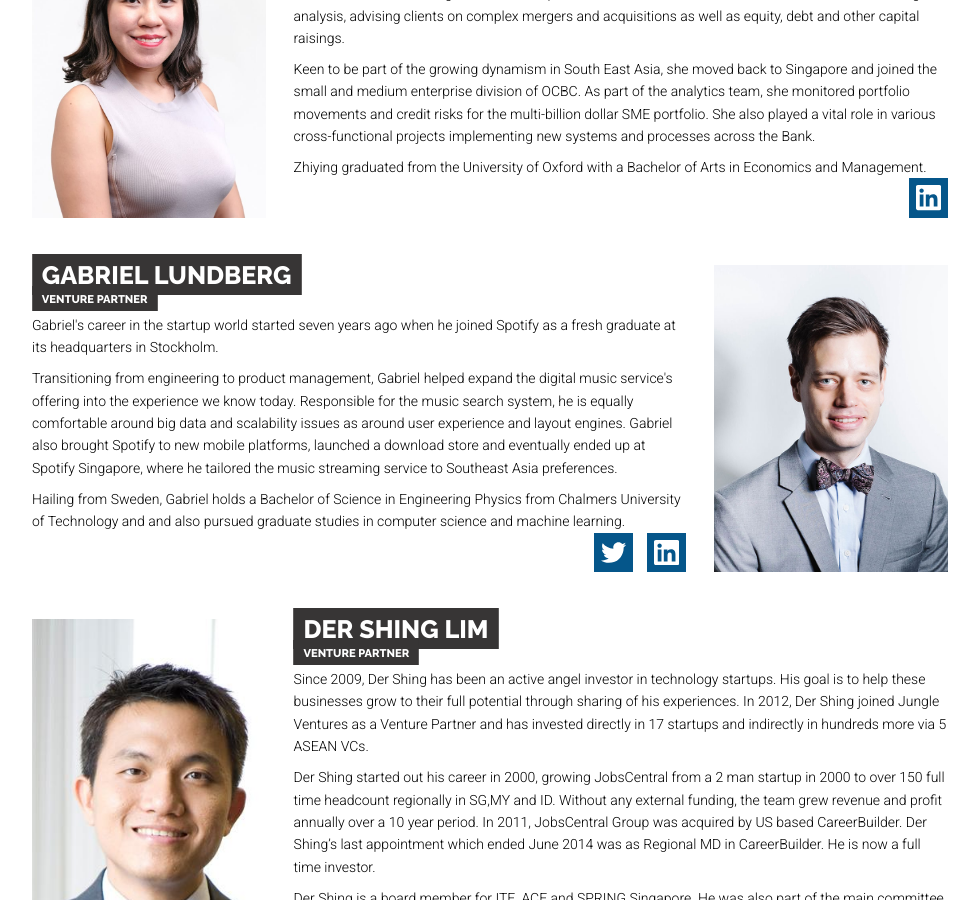
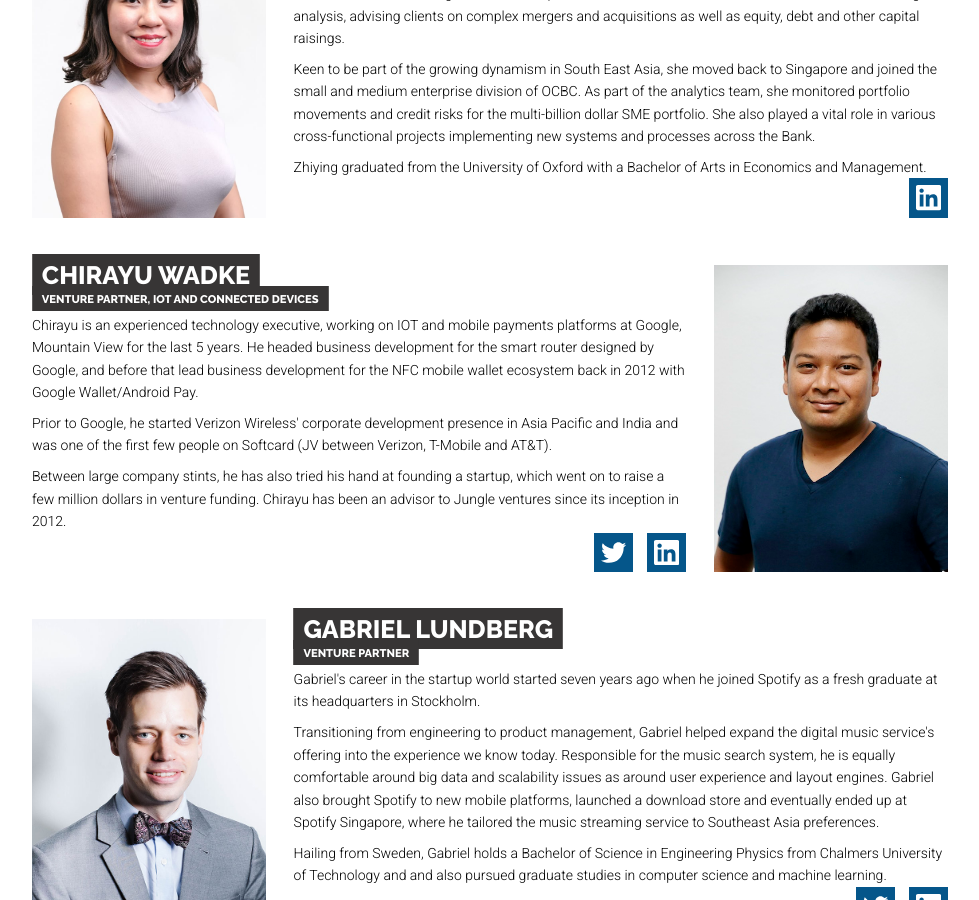
Before and after one commit to SeedPlus/seedplus.github.io, a Jekyll site: the page built from 04_team.html, in a window 1280 px wide and 900 px high, scrolled down 1587 px. Shown: the whole window, without its empty margins (150-1129 px from the left). Built offline with Jekyll 4.4.1, drawn with Linux system fonts in a browser that asks for light colours.

Commit message:
Update 04_team.html
fixing chirayu post exit

```diff
--- a/04_team.html
+++ b/04_team.html
@@ -64,6 +64,20 @@ permalink: /team/
   </div>
 </div>
 <div class='info-group'>
+  <div class='bio-image bio-portrait' style='background-image: url("/images/chirayu.jpg")'></div>
+  <div class='info-item'>
+    <h3>Chirayu Wadke</h3><br/>
+    <span class='subtitle'>Venture Partner, IoT and connected devices</span>
+    <p>Chirayu is an experienced technology executive, working on IOT and mobile payments platforms at Google, Mountain View for the last 5 years. He headed business development for the smart router designed by Google, and before that lead business development for the NFC mobile wallet ecosystem back in 2012 with Google Wallet/Android Pay.</p>
+    <p>Prior to Google, he started Verizon Wireless' corporate development presence in Asia Pacific and India and was one of the first few people on Softcard (JV between Verizon, T-Mobile and AT&amp;T).</p>
+    <p>Between large company stints, he has also tried his hand at founding a startup, which went on to raise a few million dollars in venture funding. Chirayu has been an advisor to Jungle ventures since its inception in 2012.</p>
+    <div class='bio-contact'>
+      <a href="https://twitter.com/chirayuwadke" class='outbound'>{% include icon-twitter.svg %}</a>
+      <a href="https://www.linkedin.com/in/cwadke" class='outbound'>{% include icon-linkedin.svg %}</a>
+    </div>
+  </div>
+</div>
+<div class='info-group'>
   <div class='bio-image bio-portrait' style='background-image: url("/images/gabriel.jpg")'></div>
   <div class='info-item'>
     <h3>Gabriel Lundberg</h3><br/>
```
